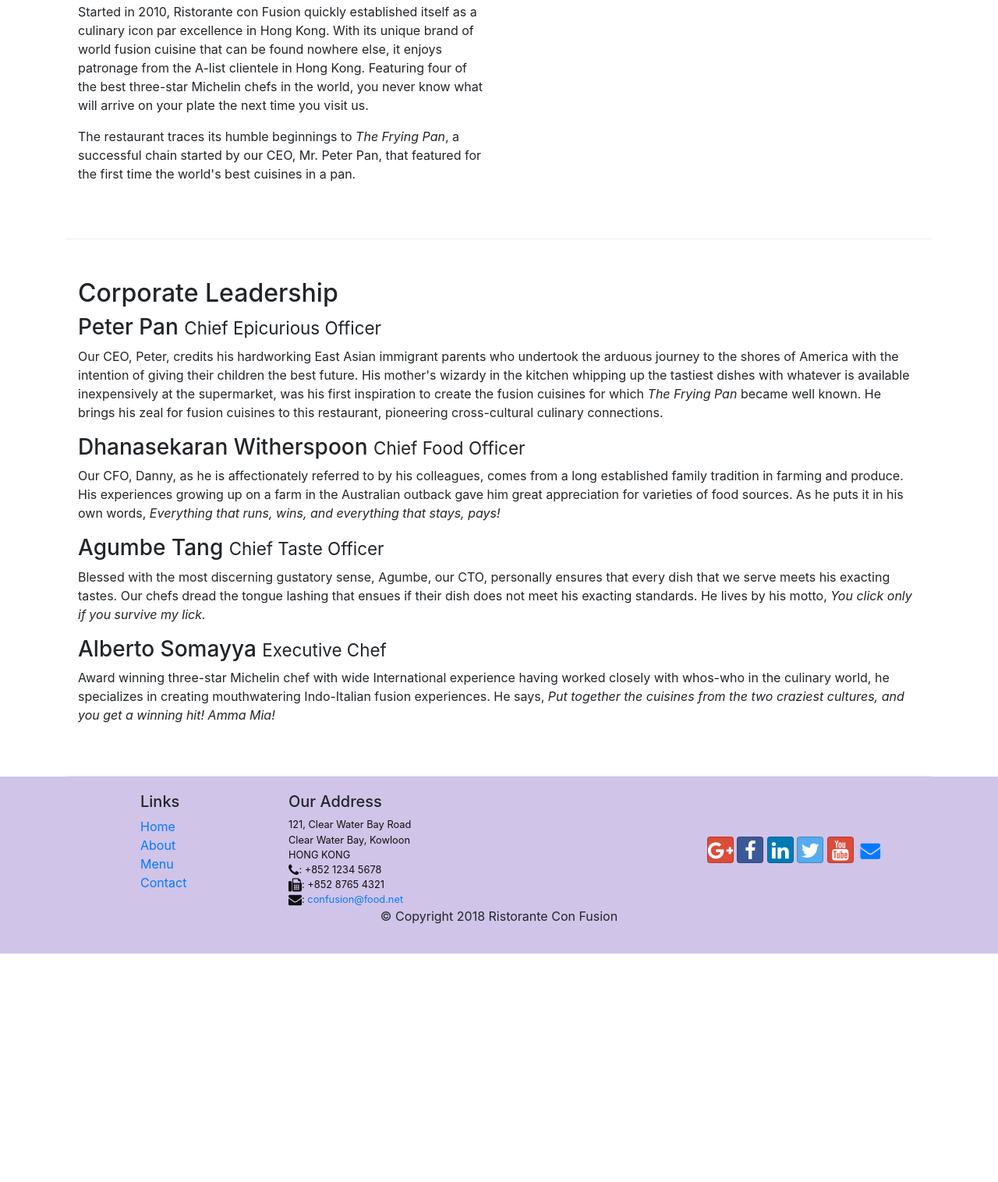
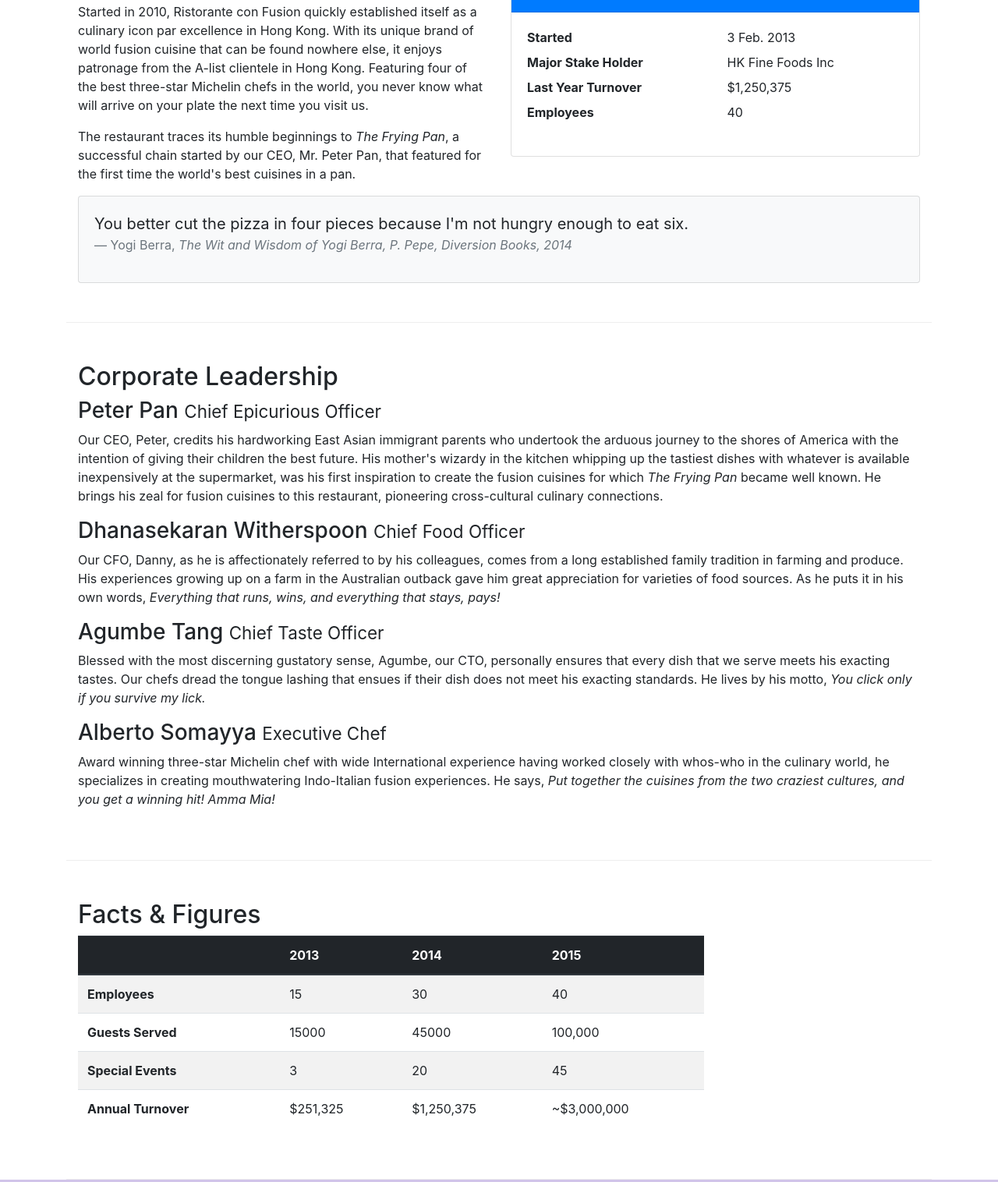
Before and after one commit to h-attari/Coursera-Bootstrap, a website: page aboutus.html in a window 1280 px wide. Shown: the part 558-2074 px from the top of the page at 78% size. Before the commit the page ends 1781 px from the top, so only its background shows below. Drawn offline with nearby package versions, Linux system fonts and the light colour scheme.

Commit message:
Tables and Cards

```diff
--- a/aboutus.html
+++ b/aboutus.html
@@ -23,11 +23,11 @@
             <button class="navbar-toggler" type="button" data-toggle="collapse" data-target="#Navbar">
                 <span class="navbar-toggler-icon"></span>
             </button>
-            <a class="navbar-brand mr-auto" href="./index.html">Ristorante con Fusion</a>
+            <a class="navbar-brand mr-auto" href="./index.html">Ristorante Con Fusion</a>
             <div class="collapse navbar-collapse" id="Navbar">
                 <ul class="navbar-nav mr-auto">
                     <li class="nav-item"><a class="nav-link" href="./index.html"><span class="fa fa-home fa-lg"></span> Home</a></li>
-                    <li class="nav-item active"><a class="nav-link" href="#"><span class="fa fa-info fa-lg"></span> About Us</a></li>
+                    <li class="nav-item active"><a class="nav-link" href="#"><span class="fa fa-info fa-lg"></span> About</a></li>
                     <li class="nav-item"><a class="nav-link" href="#"><span class="fa fa-list fa-lg"></span> Menu</a></li>
                     <li class="nav-item"><a class="nav-link" href="./contactus.html"><span class="fa fa-address-card fa-lg"></span> Contact</a></li>
                 </ul>
@@ -52,7 +52,7 @@
         <div class="row">
             <ol class="col-12 breadcrumb">
                 <li class="breadcrumb-item"><a href="./index.html">Home</a></li>
-                <li class="breadcrumb-item active">About Us</li>
+                <li class="breadcrumb-item active">About</li>
             </ol>
             <div class="col-12">
                <h3>About Us</h3>
@@ -67,6 +67,33 @@
                 <p>The restaurant traces its humble beginnings to <em>The Frying Pan</em>, a successful chain started by our CEO, Mr. Peter Pan, that featured for the first time the world's best cuisines in a pan.</p>
             </div>
             <div class="col-12 col-sm">
+                <div class="card">
+                    <h3 class="card-header bg-primary text-white">Facts at a Glance</h3>
+                    <div class="card-body">
+                        <dl class="row">
+                            <dt class="col-6">Started</dt>
+                            <dd class="col-6">3 Feb. 2013</dd>
+                            <dt class="col-6">Major Stake Holder</dt>
+                            <dd class="col-6">HK Fine Foods Inc</dd>
+                            <dt class="col-6">Last Year Turnover</dt>
+                            <dd class="col-6">$1,250,375</dd>
+                            <dt class="col-6">Employees</dt>
+                            <dd class="col-6">40</dd>
+                        </dl>
+                    </div>
+                </div>
+            </div>
+            <div class="col-12">
+                <div class="card card-body bg-light">
+                    <blockquote class="blockquote">
+                        <p class="mb-0">You better cut the pizza in four pieces because
+                            I'm not hungry enough to eat six.</p>
+                        <footer class="blockquote-footer">Yogi Berra,
+                            <cite title="Source Title">The Wit and Wisdom of Yogi Berra,
+                            P. Pepe, Diversion Books, 2014</cite>
+                        </footer>
+                    </blockquote>
+                </div>
             </div>
         </div>
 
@@ -84,7 +111,50 @@
                 <p class="d-none d-sm-block">Award winning three-star Michelin chef with wide International experience having worked closely with whos-who in the culinary world, he specializes in creating mouthwatering Indo-Italian fusion experiences. He says, <em>Put together the cuisines from the two craziest cultures, and you get a winning hit! Amma Mia!</em></p>
             </div>
        </div>
-
+       <div class="row row-content">
+           <div class="col-12 col-sm-9">
+               <h2>Facts &amp; Figures</h2>
+               <div class="table-responsive">
+                    <table class="table table-striped">
+                        <thead class="thead-dark">
+                            <tr>
+                                <th>&nbsp;</th>
+                                <th>2013</th>
+                                <th>2014</th>
+                                <th>2015</th>
+                            </tr>
+                        </thead>
+                        <tbody>
+                            <tr>
+                                <th>Employees</th>
+                                <td>15</td>
+                                <td>30</td>
+                                <td>40</td>
+                            </tr>
+                            <tr>
+                                <th>Guests Served</th>
+                                <td>15000</td>
+                                <td>45000</td>
+                                <td>100,000</td>
+                            </tr>
+                            <tr>
+                                <th>Special Events</th>
+                                <td>3</td>
+                                <td>20</td>
+                                <td>45</td>
+                            </tr>
+                            <tr>
+                                <th>Annual Turnover</th>
+                                <td>$251,325</td>
+                                <td>$1,250,375</td>
+                                <td>~$3,000,000</td>
+                            </tr>
+                        </tbody>
+                    </table>
+                </div>
+            </div>
+           <div class="col-12 col-sm-3"></div>
+       </div>
     </div>
 
     <footer class="footer">
```
